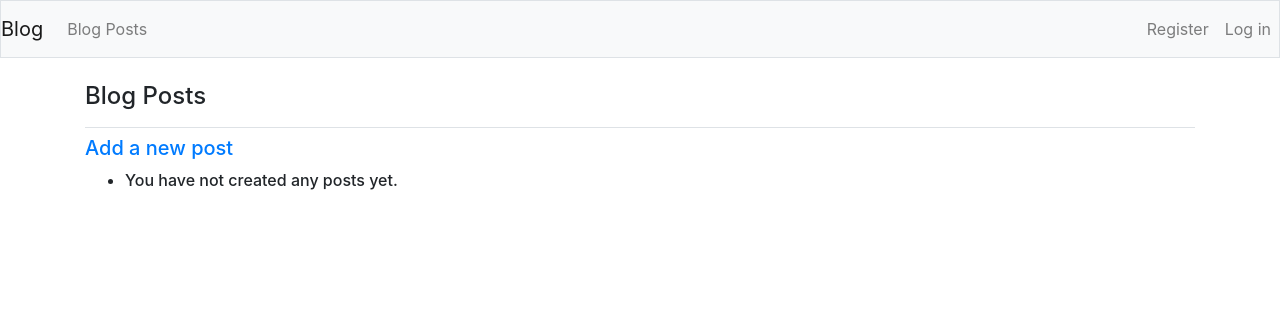
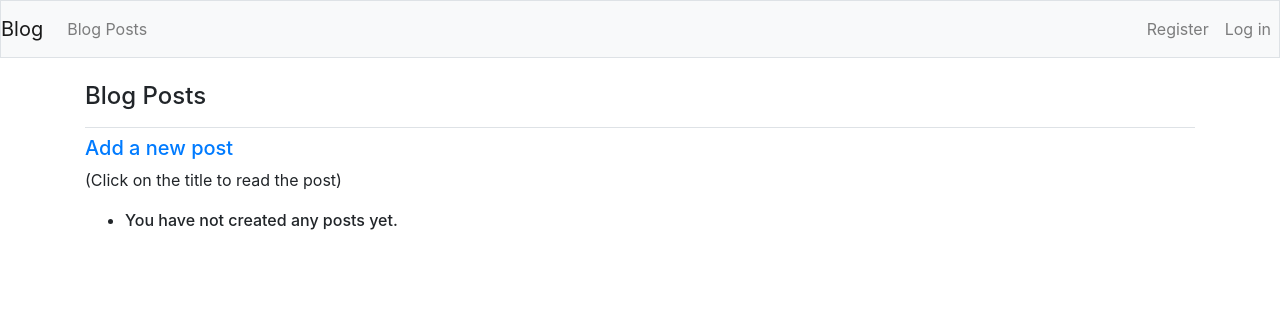
Before and after one commit to evanceodoyo/simple-blog, a Django app: page /posts/ in a window 1280 px wide. Shown: the top 318 px of the page. Run offline with Django 4.2, Linux system fonts and the light colour scheme; data that the repository does not hold is empty; some libraries are stand-ins or nearby versions.

Commit message:
Added post message

```diff
--- a/blogs/templates/blogs/posts.html
+++ b/blogs/templates/blogs/posts.html
@@ -7,6 +7,7 @@
 {% block content %}
 
     <h5 class="h5"><a href="{% url 'blogs:new_post' %}">Add a new post</a></h5>
+    <p>(Click on the title to read the post)</p>
     <ul>
         {% for post in posts %}
             <li><h6>
```
